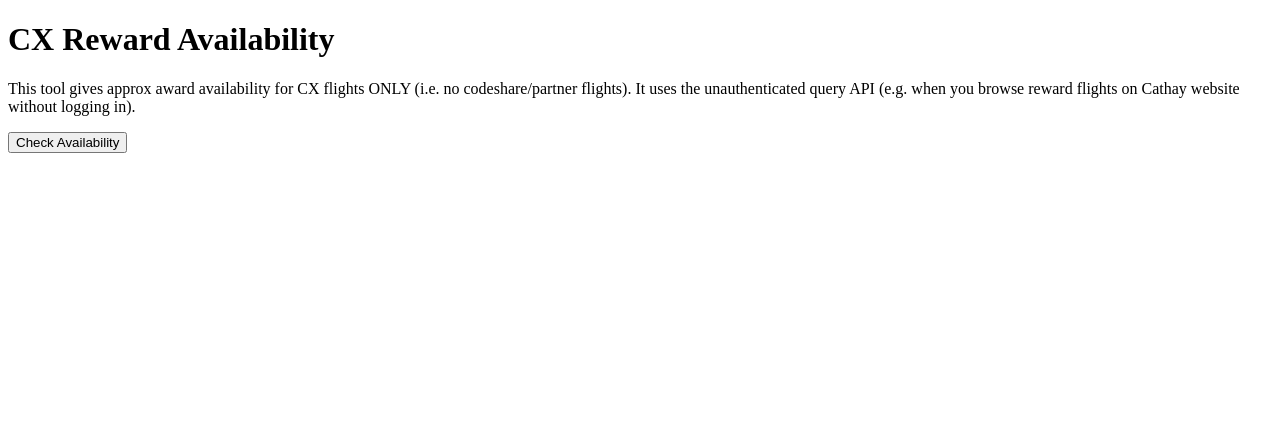
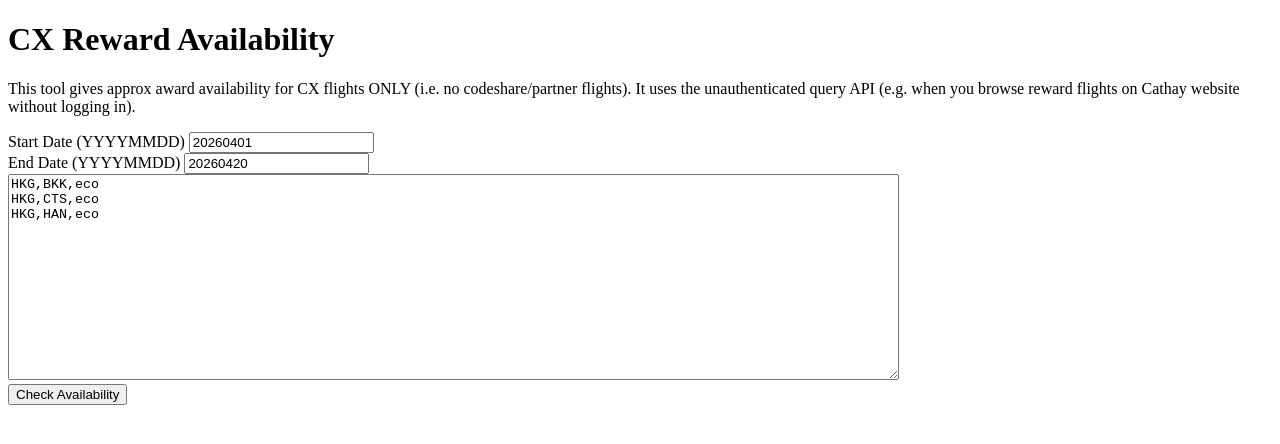
Before and after one commit to ckcr4lyf/saxrag.com, a Jekyll site: the page utils/cxreward.html, which Jekyll copies as it is, in a window 1280 px wide. Shown: the top 444 px of the page. Built offline with Jekyll 4.4.1, drawn with Linux system fonts in a browser that asks for light colours; some of the changed lines change nothing that is shown.

Commit message:
More dynamic

```diff
--- a/utils/cxreward.html
+++ b/utils/cxreward.html
@@ -23,6 +23,13 @@
     <div>
       <p>This tool gives approx award availability for CX flights ONLY (i.e. no codeshare/partner flights). It uses the unauthenticated query API (e.g. when you browse reward flights on Cathay website without logging in).</p>
     </div>
+    <div>
+      <label for="startDate">Start Date (YYYYMMDD) </label><input type="text" id="startDate" placeholder="Start Date (YYYYMMDD)" value="20260401"><br>
+      <label for="endDate">End Date (YYYYMMDD) </label><input type="text" id="endDate" placeholder="End Date (YYYYMMDD)" value="20260420"><br />
+      <textarea name="" id="routes" style="width: 70%; height: 200px;">HKG,BKK,eco
+HKG,CTS,eco
+HKG,HAN,eco</textarea><br />
+    </div>
     <div id="availability">
       <table id="availability-table">
 
--- a/utils/cxreward.js
+++ b/utils/cxreward.js
@@ -94,26 +94,16 @@
  * @returns {void}
  */
 async function main() {
-  const startDate = '20260401';
-  const endDate = '20260414';
-  const routes = [
-    {
-      origin: 'HKG',
-      destination: 'BKK',
-      cabinClass: 'eco',
-    },
-    {
-      origin: 'HKG',
-      destination: 'CTS',
-      cabinClass: 'eco',
-    },
-    {
-      origin: 'HKG',
-      destination: 'HAN',
-      cabinClass: 'eco',
-    },
-  ]
-  const dataPromises = [];
+  const startDate = document.querySelector('#startDate').value;
+  const endDate = document.querySelector('#endDate').value;
+  const routes = document.querySelector('#routes').value.split('\n').map(route => {
+    const [origin, destination, cabinClass] = route.split(',');
+    return {
+      origin,
+      destination,
+      cabinClass,
+    };
+  });
   const data = [];
 
 
```
